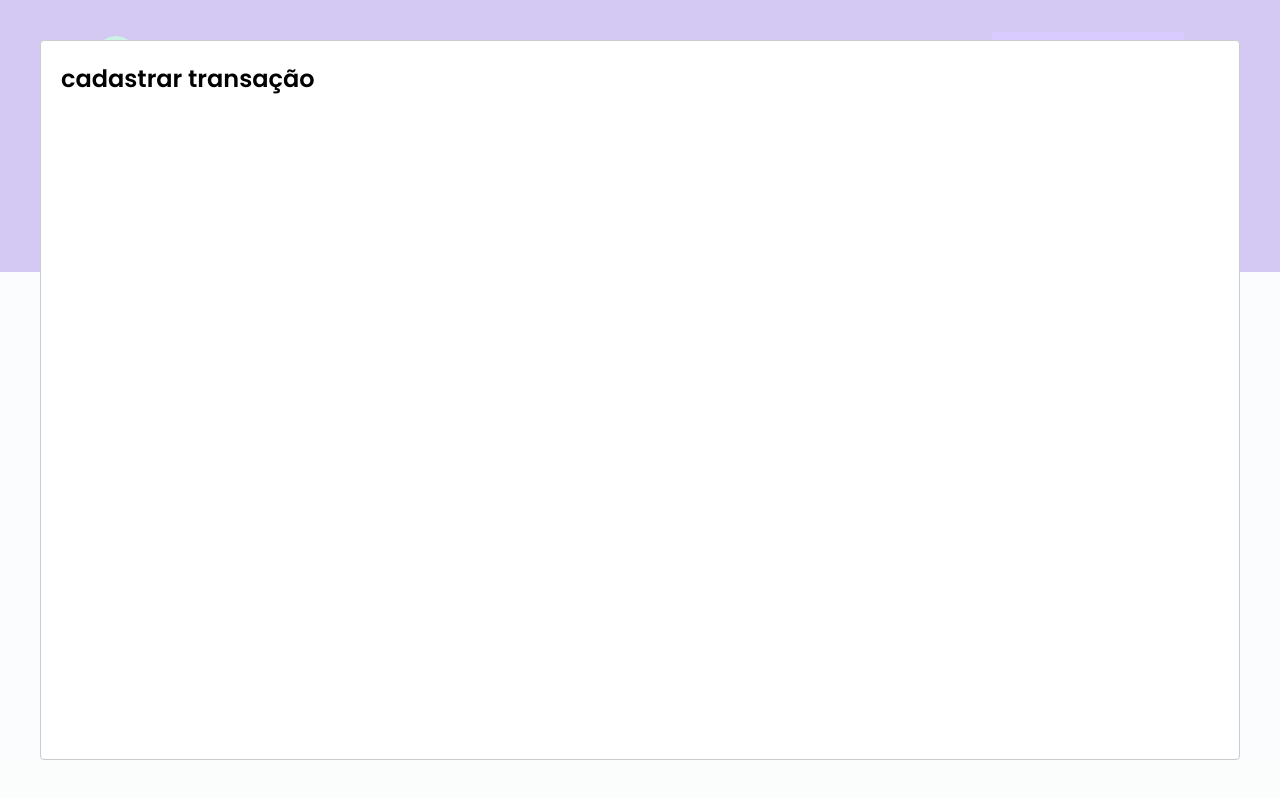
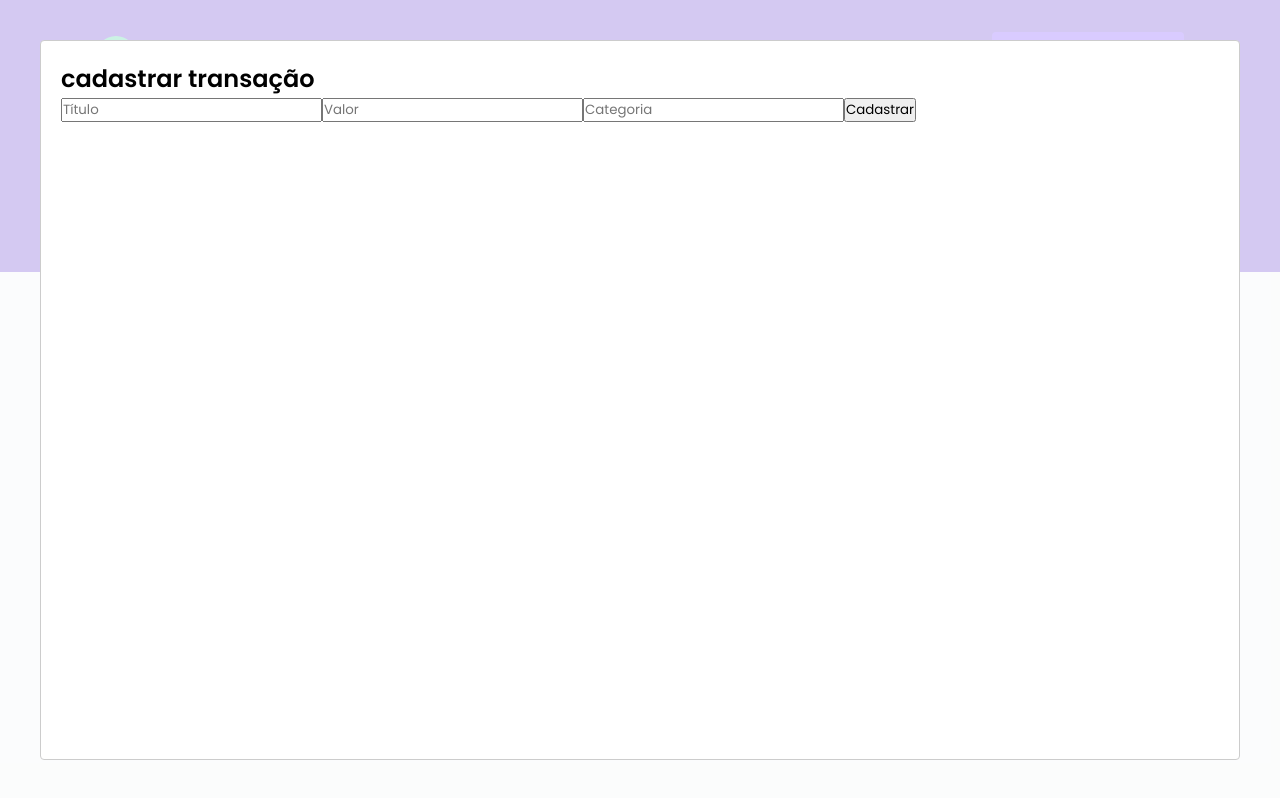
Before and after one commit to erick1445/dtmoney, a React (Create React App) app: page / in a window 1280 px wide. Both pictures are taken after a click on the button "Nova transação". Built offline with nearby package versions, Linux system fonts and the light colour scheme; no server answers; what miragejs would draw is missing.

Commit message:
criando os input no modal

```diff
--- a/src/components/NewTransactionModal/index.tsx
+++ b/src/components/NewTransactionModal/index.tsx
@@ -1,4 +1,5 @@
 import Modal from 'react-modal';
+import { Container } from './styles';
 
 interface NewTransactionModalProps {
     isOpen: boolean;
@@ -11,7 +12,27 @@
       isOpen={ isOpen }
       onRequestClose={ onRequestClose }
        >
-        <h2>cadastrar transação</h2>
+        <Container>
+          <h2>cadastrar transação</h2>
+
+          <input
+            placeholder="Título"
+          />
+
+          <input
+            type="number"
+            placeholder="Valor"
+          />
+
+          <input
+            placeholder="Categoria"
+          />
+
+          <button type="submit">
+            Cadastrar
+          </button>
+
+        </Container>
     </Modal>
     );
 }
--- a/src/components/NewTransactionModal/styles.ts
+++ b/src/components/NewTransactionModal/styles.ts
@@ -1,5 +1,5 @@
 import styled from 'styled-components';
 
-export const Container = styled.div`
+export const Container = styled.form`
 
 `;
```
